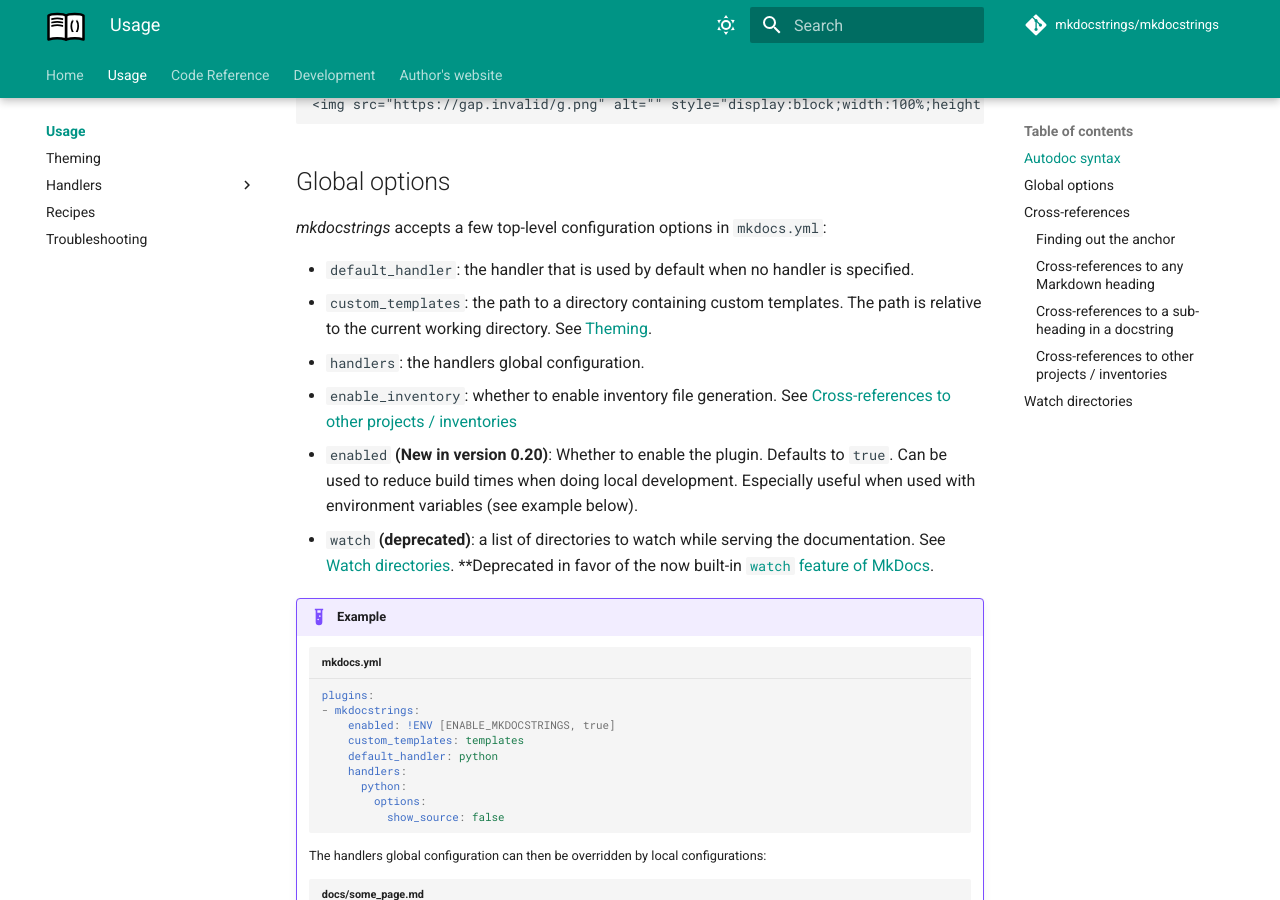
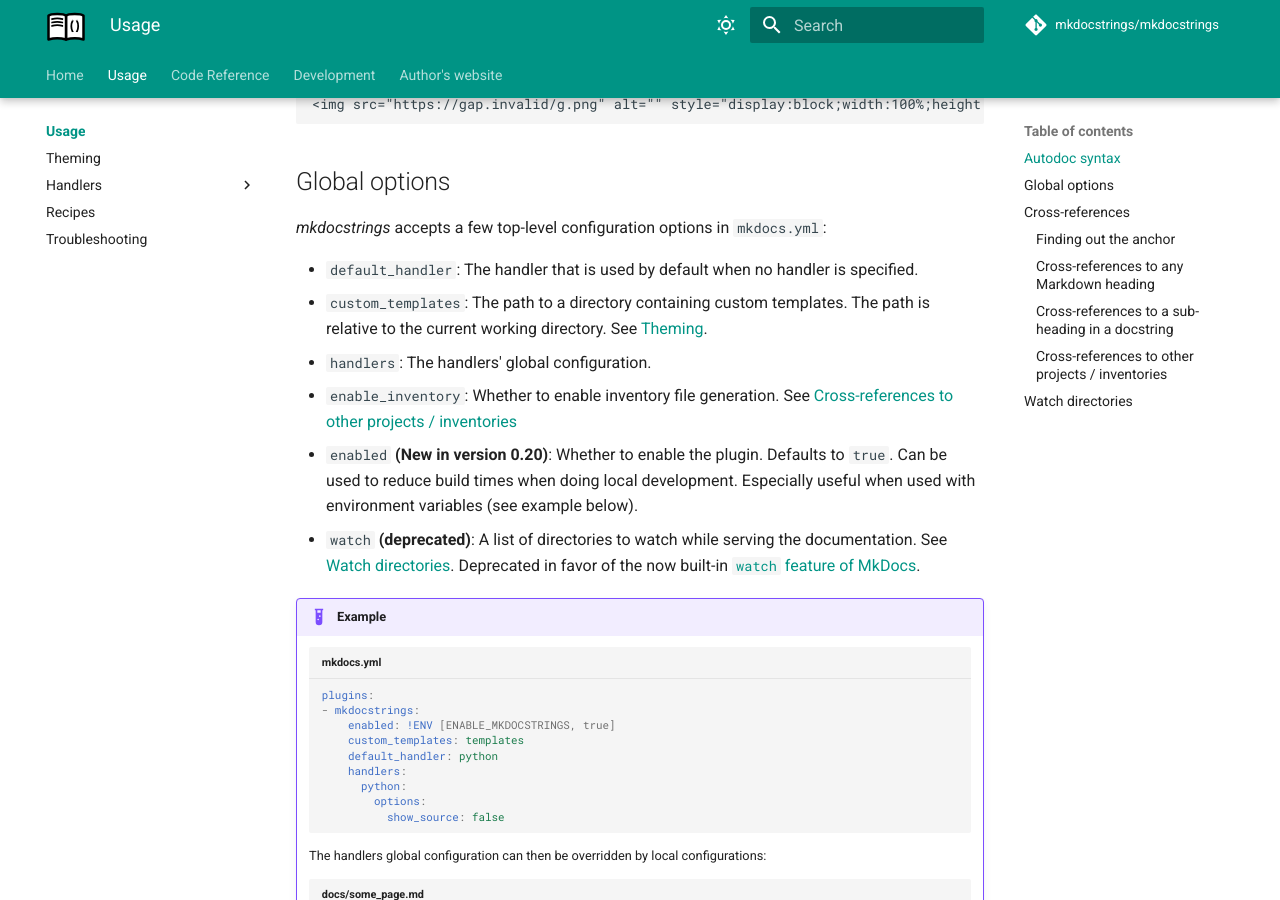
Before and after one commit to mkdocstrings/mkdocstrings, an MkDocs documentation site: the page built from docs/usage.md, in a window 1280 px wide and 900 px high, scrolled down 1264 px. Built offline with MkDocs 1.6.1 and Material for MkDocs 9.7.7, drawn with Linux system fonts in a browser that asks for light colours; comment, search, counter and statistics services are not loaded.

Commit message:
docs: tidy up grammar

```diff
--- a/docs/usage.md
+++ b/docs/usage.md
@@ -106,18 +106,18 @@
 
 *mkdocstrings* accepts a few top-level configuration options in `mkdocs.yml`:
 
-- `default_handler`: the handler that is used by default when no handler is specified.
-- `custom_templates`: the path to a directory containing custom templates.
+- `default_handler`: The handler that is used by default when no handler is specified.
+- `custom_templates`: The path to a directory containing custom templates.
   The path is relative to the current working directory.
   See [Theming](theming.md).
-- `handlers`: the handlers global configuration.
-- `enable_inventory`: whether to enable inventory file generation.
+- `handlers`: The handlers' global configuration.
+- `enable_inventory`: Whether to enable inventory file generation.
   See [Cross-references to other projects / inventories](#cross-references-to-other-projects-inventories)
 - `enabled` **(New in version 0.20)**: Whether to enable the plugin. Defaults to `true`.
   Can be used to reduce build times when doing local development.
   Especially useful when used with environment variables (see example below).
-- `watch` **(deprecated)**: a list of directories to watch while serving the documentation.
-  See [Watch directories](#watch-directories). **Deprecated in favor of the now built-in
+- `watch` **(deprecated)**: A list of directories to watch while serving the documentation.
+  See [Watch directories](#watch-directories). Deprecated in favor of the now built-in
   [`watch` feature of MkDocs](https://www.mkdocs.org/user-guide/configuration/#watch).
 
 !!! example
```
